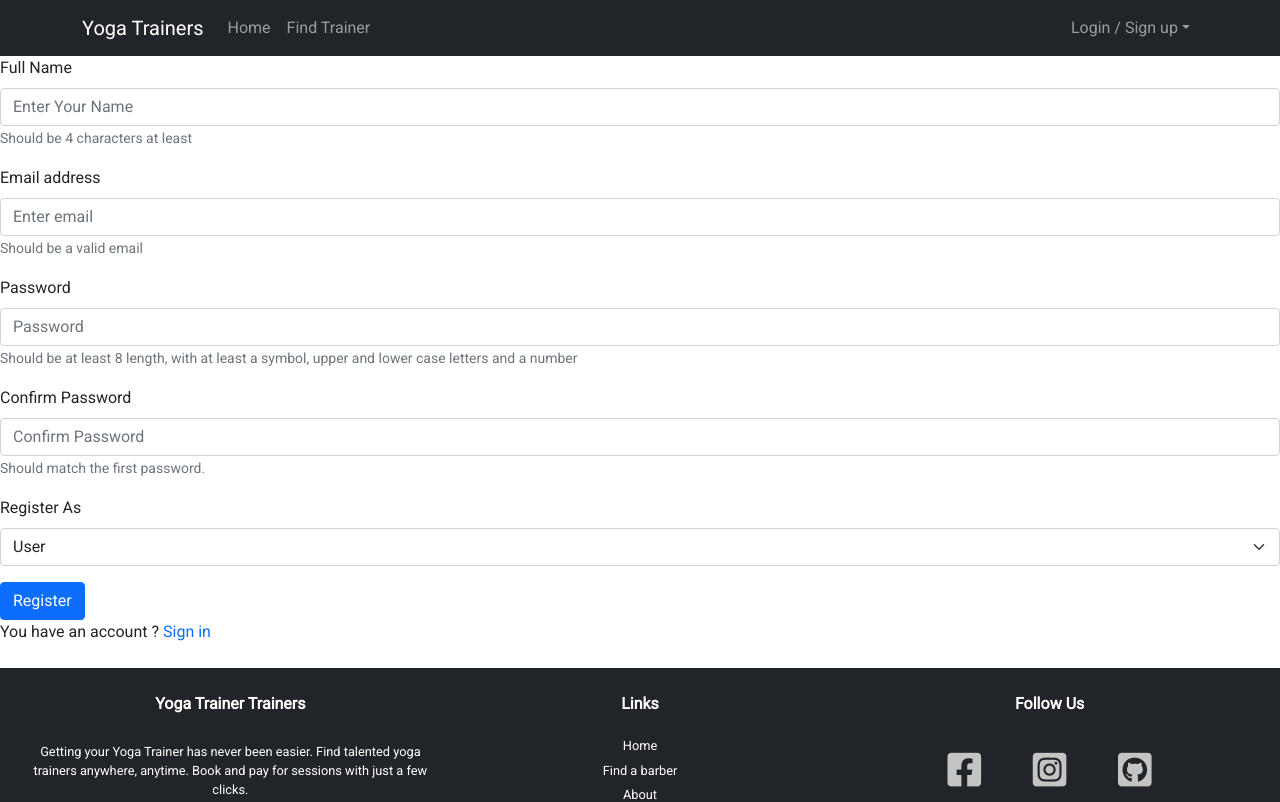
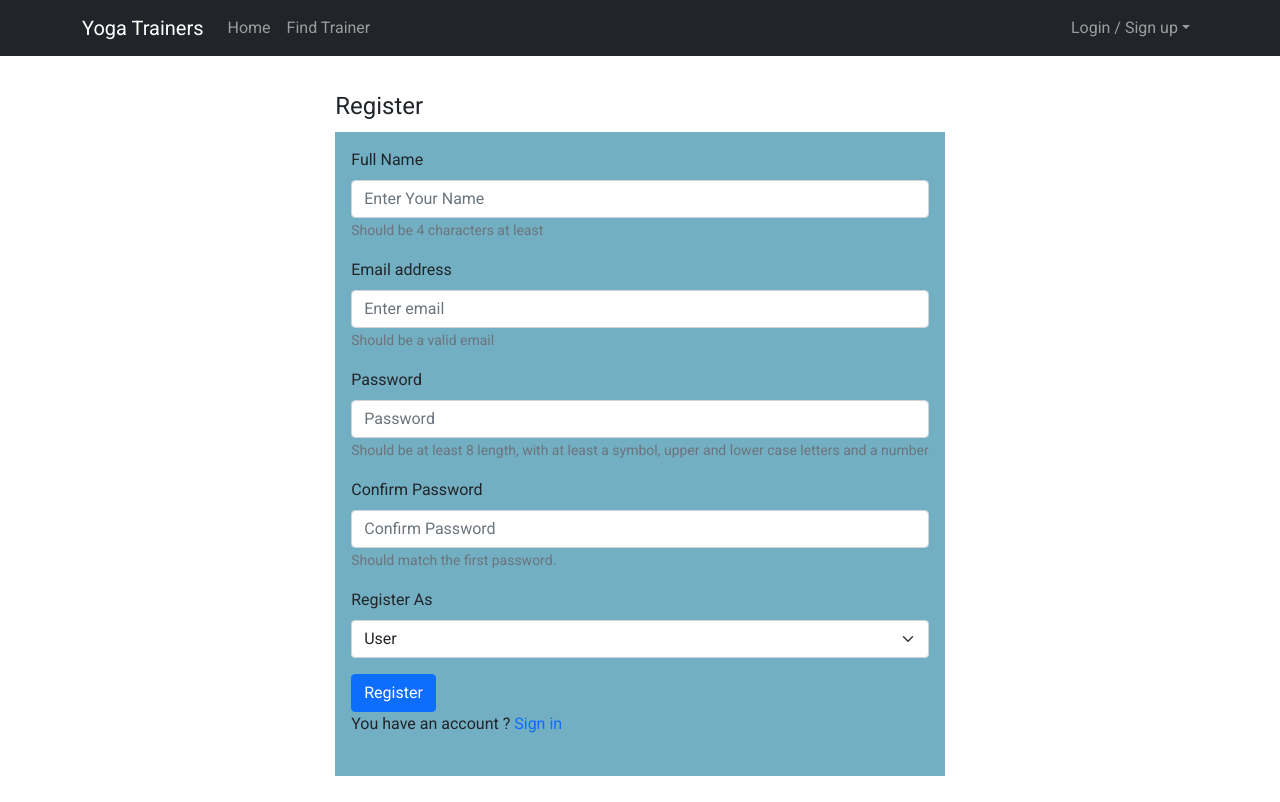
Before and after one commit to yaserananbeh/yogaTrainerApp, a React (Create React App) app in the folder client/: page /register in a window 1280 px wide. Shown: the top 802 px of the page. Built offline with nearby package versions, Linux system fonts and the light colour scheme.

Commit message:
Login and register design

```diff
--- a/client/src/components/LoginForm.js
+++ b/client/src/components/LoginForm.js
@@ -119,8 +119,7 @@ function LoginForm() {
     }
   };
   return (
-    <div>
-      <fieldset>
+    <div className="formContainer">
       <Form onSubmit={handleSubmitLogin}>
         <Form.Group className="mb-3" controlId="formBasicEmail">
           <Form.Label>Email address</Form.Label>
@@ -159,7 +158,6 @@ function LoginForm() {
           </Form.Label>
         </Form.Group>
       </Form>
-      </fieldset>
     </div>
   );
 }
--- a/client/src/components/RegisterForm.js
+++ b/client/src/components/RegisterForm.js
@@ -98,7 +98,7 @@ function RegisterForm() {
     }
   };
   return (
-    <div>
+    <div className="formContainer">
       <Form onSubmit={handleSubmitRegister}>
         <Form.Group className="mb-3" controlId="formBasicFullName">
           <Form.Label>Full Name</Form.Label>
--- a/client/src/pages/LoginPage.js
+++ b/client/src/pages/LoginPage.js
@@ -5,7 +5,10 @@ import "../style/LoginPage.scss";
 function LoginPage() {
   return (
     <div className="loginPageMainContainer">
-      <LoginForm />
+      <fieldset>
+        <legend>Login</legend>
+        <LoginForm />
+      </fieldset>
     </div>
   );
 }
--- a/client/src/pages/RegisterPage.js
+++ b/client/src/pages/RegisterPage.js
@@ -1,10 +1,14 @@
 import React from "react";
 import RegisterForm from "../components/RegisterForm";
+import "../style/RegisterPage.scss";
 
 function RegisterPage() {
   return (
-    <div>
-      <RegisterForm />
+    <div className="registerPageMainContainer">
+      <fieldset border="1">
+        <legend>Register</legend>
+        <RegisterForm />
+      </fieldset>
     </div>
   );
 }
--- a/client/src/style/LoginPage.scss
+++ b/client/src/style/LoginPage.scss
@@ -4,4 +4,8 @@
   display: flex;
   justify-content: center;
   align-items: center;
+  .formContainer {
+    background-color: rgb(114, 175, 194);
+    padding: 1rem;
+  }
 }
--- a/client/src/style/RegisterPage.scss
+++ b/client/src/style/RegisterPage.scss
@@ -1,7 +1,12 @@
-.loginPageMainContainer {
+.registerPageMainContainer {
   background-color: var(--smockWhite);
   min-height: 70vh;
   display: flex;
   justify-content: center;
+  margin: 2rem auto;
   align-items: center;
+  .formContainer {
+    background-color: rgb(114, 175, 194);
+    padding: 1rem;
+  }
 }
```
Lines whose indentation alone changed are shown as unchanged.
